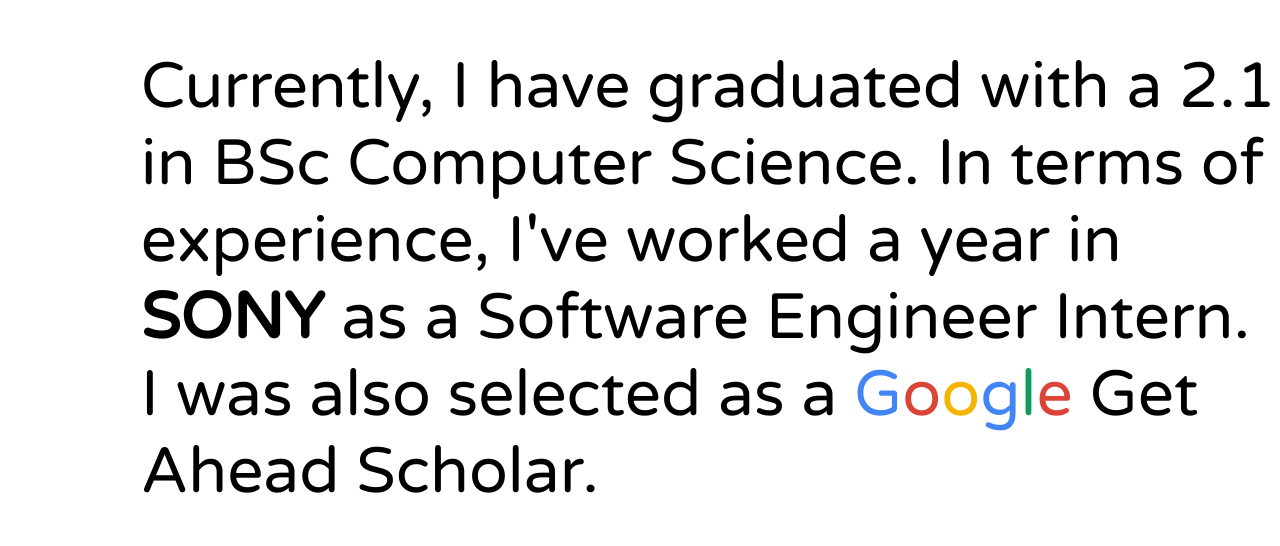
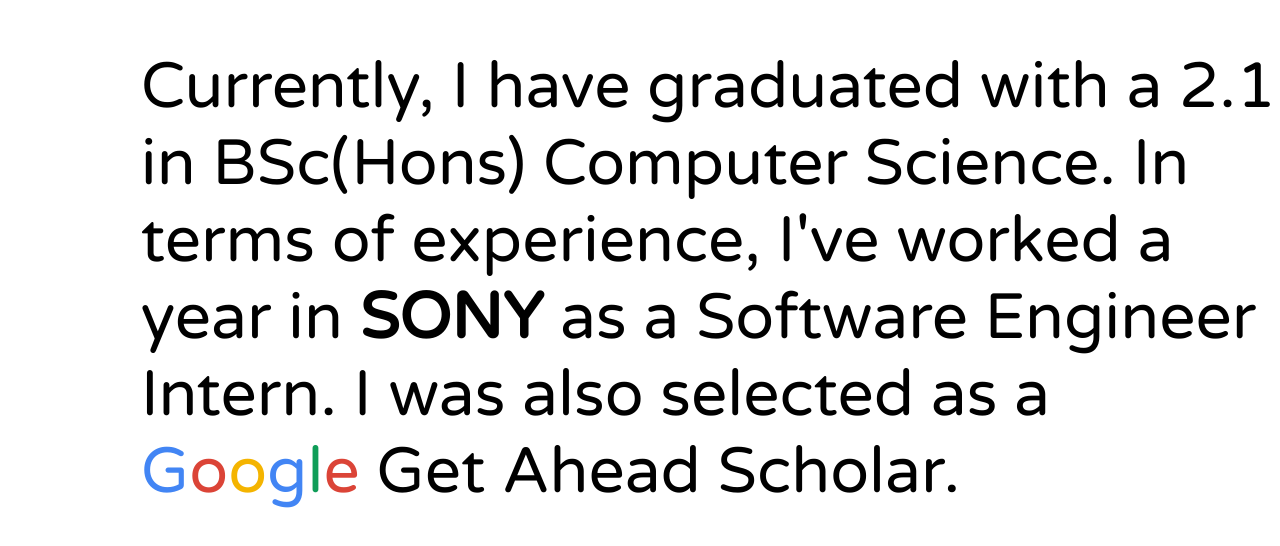
Before and after one commit to seharsaleemi/sehardev, a plain HTML site: page index.html in a window 1280 px wide. Shown: the part 874-1420 px from the top of the page. Drawn offline with Linux system fonts and the light colour scheme.

Commit message:
Update index.html

```diff
--- a/index.html
+++ b/index.html
@@ -82,7 +82,7 @@
 
         <div id="experience" class="align-div-content">
             <p class="bigtext sehar", style="text-align:left; margin-top: -30px;">
-              Currently, I have graduated with a 2.1 in BSc Computer Science. In terms of experience, I've worked a year in <span class="twentynineteentwenty"><b>SONY</b></span> as a Software Engineer Intern. I was also selected as a <span class="twentytwenty"><span style="color:#4285F4; font-weight:500;">G</span><span style="color:#DB4437; font-weight:500;">o</span><span style="color:#F4B400; font-weight:500;">o</span><span style="color:#4285F4; font-weight:500;">g</span><span style="color:#0F9D58; font-weight:500;">l</span><span style="color:#DB4437; font-weight:500;">e</span>
+              Currently, I have graduated with a 2.1 in BSc(Hons) Computer Science. In terms of experience, I've worked a year in <span class="twentynineteentwenty"><b>SONY</b></span> as a Software Engineer Intern. I was also selected as a <span class="twentytwenty"><span style="color:#4285F4; font-weight:500;">G</span><span style="color:#DB4437; font-weight:500;">o</span><span style="color:#F4B400; font-weight:500;">o</span><span style="color:#4285F4; font-weight:500;">g</span><span style="color:#0F9D58; font-weight:500;">l</span><span style="color:#DB4437; font-weight:500;">e</span>
             </span> Get Ahead Scholar. <br>
             </p>
           </div>
```
